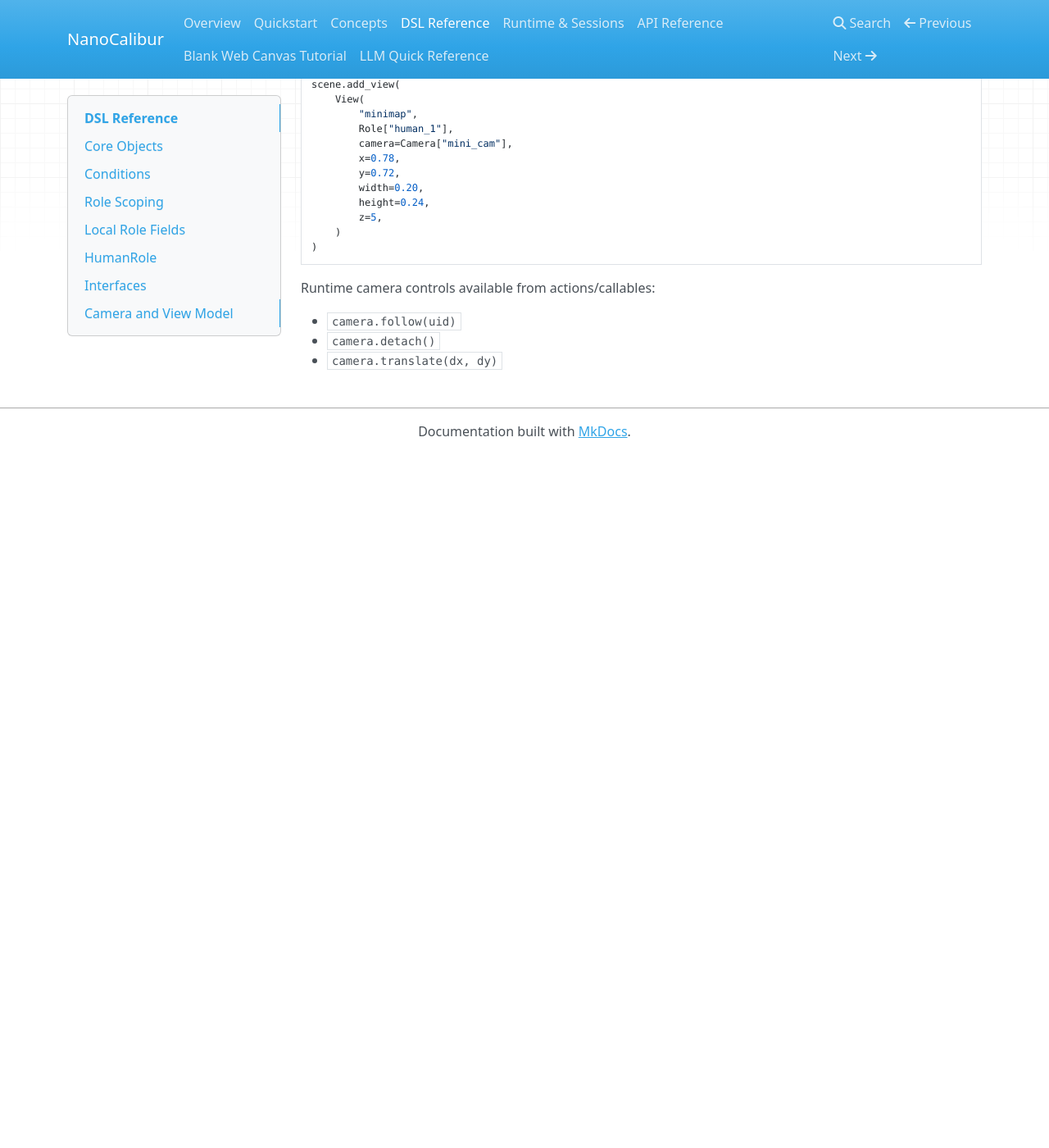
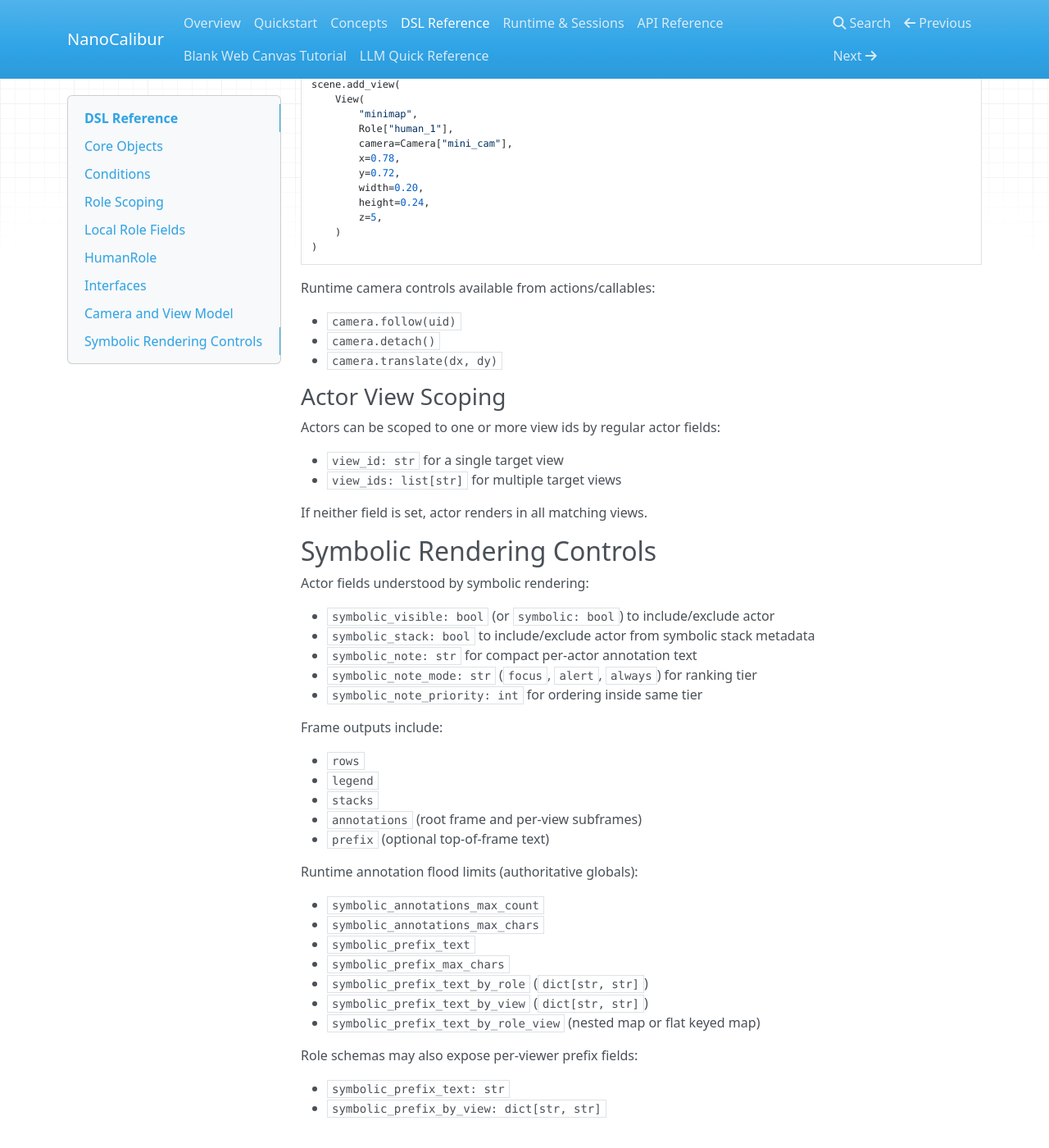
Before and after one commit to theostos/NanoCalibur, an MkDocs documentation site: the page built from docs/dsl-reference.md, in a window 1280 px wide and 1400 px high, scrolled down 2490 px. Shown: the whole window at 82% size. Built offline with MkDocs 1.6.1, drawn with Linux system fonts in a browser that asks for light colours; nearby versions of some CDN libraries; before the commit the page ends 3044 px from its top, so only the background shows below that.

Commit message:
docs: document symbolic visibility, annotations, and prefix scoping

```diff
--- a/docs/dsl-reference.md
+++ b/docs/dsl-reference.md
@@ -136,3 +136,45 @@ Runtime camera controls available from actions/callables:
 - `camera.follow(uid)`
 - `camera.detach()`
 - `camera.translate(dx, dy)`
+
+### Actor View Scoping
+
+Actors can be scoped to one or more view ids by regular actor fields:
+
+- `view_id: str` for a single target view
+- `view_ids: list[str]` for multiple target views
+
+If neither field is set, actor renders in all matching views.
+
+## Symbolic Rendering Controls
+
+Actor fields understood by symbolic rendering:
+
+- `symbolic_visible: bool` (or `symbolic: bool`) to include/exclude actor
+- `symbolic_stack: bool` to include/exclude actor from symbolic stack metadata
+- `symbolic_note: str` for compact per-actor annotation text
+- `symbolic_note_mode: str` (`focus`, `alert`, `always`) for ranking tier
+- `symbolic_note_priority: int` for ordering inside same tier
+
+Frame outputs include:
+
+- `rows`
+- `legend`
+- `stacks`
+- `annotations` (root frame and per-view subframes)
+- `prefix` (optional top-of-frame text)
+
+Runtime annotation flood limits (authoritative globals):
+
+- `symbolic_annotations_max_count`
+- `symbolic_annotations_max_chars`
+- `symbolic_prefix_text`
+- `symbolic_prefix_max_chars`
+- `symbolic_prefix_text_by_role` (`dict[str, str]`)
+- `symbolic_prefix_text_by_view` (`dict[str, str]`)
+- `symbolic_prefix_text_by_role_view` (nested map or flat keyed map)
+
+Role schemas may also expose per-viewer prefix fields:
+
+- `symbolic_prefix_text: str`
+- `symbolic_prefix_by_view: dict[str, str]`
```
Also changed, not shown: LLM.md (+47 -0 lines), README.md (+31 -0 lines), agent.md (+10 -0 lines), docs/concepts.md (+17 -0 lines), docs/llm-quick-reference.md (+15 -0 lines).
